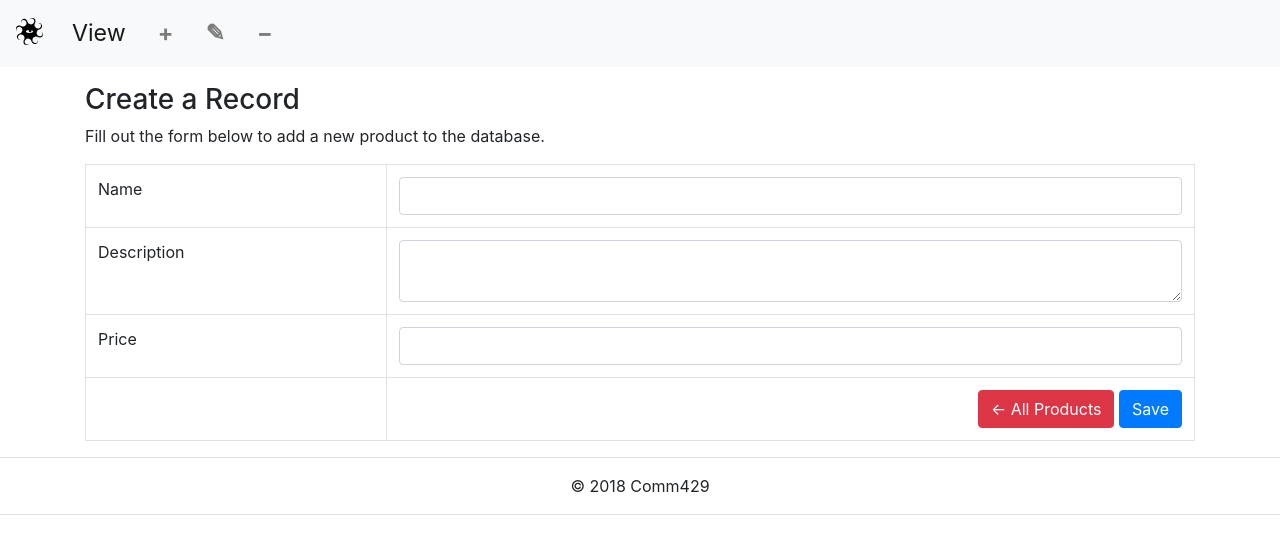
After one commit to ericyork/eg-php, a PHP site: page /create.php in a window 1280 px wide. The commit adds this page. Shown: the top 554 px of the page. Run offline with PHP 8.4, Linux system fonts and the light colour scheme.

Commit message:
Adds CRUD files and adjusts some styles

```diff
--- /dev/null
+++ b/create.php
@@ -0,0 +1,64 @@
+<?php $page_title = "Demo Create" ?>
+<?php include 'inc/head.php';?>
+<?php include 'inc/main-nav.php';?>
+<?php
+if($_POST){
+    // include database connection
+    include 'config/database.php';
+    try{
+        // insert query
+        $query = "INSERT INTO products SET name=:name, description=:description, price=:price, created=:created";
+        // prepare query for execution
+        $stmt = $con->prepare($query);
+        // posted values
+        $name=htmlspecialchars(strip_tags($_POST['name']));
+        $description=htmlspecialchars(strip_tags($_POST['description']));
+        $price=htmlspecialchars(strip_tags($_POST['price']));
+        // bind the parameters
+        $stmt->bindParam(':name', $name);
+        $stmt->bindParam(':description', $description);
+        $stmt->bindParam(':price', $price);
+        // specify when this record was inserted to the database
+        $created=date('Y-m-d H:i:s');
+        $stmt->bindParam(':created', $created);
+        // Execute the query
+        if($stmt->execute()){
+            echo "<div class='alert alert-success'>Record was saved.</div>";
+        }else{
+            echo "<div class='alert alert-danger'>Unable to save record.</div>";
+        }
+    }
+    // show error
+    catch(PDOException $exception){
+        die('ERROR: ' . $exception->getMessage());
+    }
+}
+?>
+<main class="page container">
+  <h3>Create a Record</h3>
+  <p>Fill out the form below to add a new product to the database.</p>
+  <form action="<?php echo htmlspecialchars($_SERVER["PHP_SELF"]);?>" method="post">
+    <table class='table table-bordered'>
+      <tr>
+        <td>Name</td>
+        <td><input type='text' name='name' class='form-control' /></td>
+      </tr>
+      <tr>
+        <td>Description</td>
+        <td><textarea name='description' class='form-control'></textarea></td>
+      </tr>
+      <tr>
+        <td>Price</td>
+        <td><input type='text' name='price' class='form-control' /></td>
+      </tr>
+      <tr>
+        <td></td>
+      <td style="text-align:right;">
+        <a href='index.php' class='btn btn-danger'>&#8592; All Products</a>
+        <input type='submit' value='Save' class='btn btn-primary' />
+      </td>
+      </tr>
+    </table>
+</form>
+</main>
+<?php include 'inc/footer.php';?>
--- a/css/style.css
+++ b/css/style.css
@@ -1,4 +1,7 @@
 /*-- test style only --*/
-h1 {
-  color: var(--green);
+main {
+  margin-top: 1rem;
 }
+nav {
+  font-size: 145%;
+}
--- a/inc/footer.php
+++ b/inc/footer.php
@@ -1,9 +1,20 @@
-<footer class="fixed-bottom container-fluid border-top border-bottom">
+<footer class="container-fluid border-top border-bottom">
     <p style="text-align: center; margin-top: 1em;">&copy; 2018 Comm429</p>
 </footer>
 <!-- Bootstrap JS Dependencies (first jQuery, then Popper.js, then Bootstrap) -->
 <script src="https://code.jquery.com/jquery-3.3.1.slim.min.js" integrity="sha384-q8i/X+965DzO0rT7abK41JStQIAqVgRVzpbzo5smXKp4YfRvH+8abtTE1Pi6jizo" crossorigin="anonymous"></script>
 <script src="https://cdnjs.cloudflare.com/ajax/libs/popper.js/1.14.3/umd/popper.min.js" integrity="sha384-ZMP7rVo3mIykV+2+9J3UJ46jBk0WLaUAdn689aCwoqbBJiSnjAK/l8WvCWPIPm49" crossorigin="anonymous"></script>
 <script src="https://stackpath.bootstrapcdn.com/bootstrap/4.1.3/js/bootstrap.min.js" integrity="sha384-ChfqqxuZUCnJSK3+MXmPNIyE6ZbWh2IMqE241rYiqJxyMiZ6OW/JmZQ5stwEULTy" crossorigin="anonymous"></script>
+<script type='text/javascript'>
+  // confirm record deletion
+  function delete_user( id ){
+      var answer = confirm('Are you sure? This cannot be undone.');
+      if (answer){
+          // if user clicked ok,
+          // pass the id to delete.php and execute the delete query
+          window.location = 'delete.php?id=' + id;
+      }
+  }
+</script>
 </body>
 </html>
--- a/inc/main-nav.php
+++ b/inc/main-nav.php
@@ -1,5 +1,5 @@
 <nav class="navbar navbar-expand-lg navbar-light bg-light">
-  <a class="navbar-brand" href="#">
+  <a class="navbar-brand" href="index.php">
     <img class="logo" src="img/logo.svg" alt="logo" />
   </a>
   <button class="navbar-toggler" type="button" data-toggle="collapse" data-target="#navbarSupportedContent" aria-controls="navbarSupportedContent" aria-expanded="false" aria-label="Toggle navigation">
@@ -8,24 +8,16 @@
   <div class="collapse navbar-collapse" id="navbarSupportedContent">
     <ul class="navbar-nav mr-auto">
       <li class="nav-item active">
-        <a class="nav-link" href="#">Home <span class="sr-only">(current)</span></a>
+        <a class="nav-link mr-3" href="index.php">View<span class="sr-only">(current)</span></a>
       </li>
-      <li class="nav-item">
-        <a class="nav-link" href="#">Link</a>
+      <li class="nav-item font-weight-bold">
+        <a class="nav-link mr-3" href="create.php">&#43;</a>
       </li>
-      <li class="nav-item dropdown">
-        <a class="nav-link dropdown-toggle" href="#" id="navbarDropdown" role="button" data-toggle="dropdown" aria-haspopup="true" aria-expanded="false">
-          Dropdown
-        </a>
-        <div class="dropdown-menu" aria-labelledby="navbarDropdown">
-          <a class="dropdown-item" href="#">Action</a>
-          <a class="dropdown-item" href="#">Another action</a>
-          <div class="dropdown-divider"></div>
-          <a class="dropdown-item" href="#">Something else here</a>
-        </div>
+      <li class="nav-item font-weight-bold">
+        <a class="nav-link mr-3" href="update.php">&#9998;</a>
       </li>
-      <li class="nav-item">
-        <a class="nav-link disabled" href="#">Disabled</a>
+      <li class="nav-item font-weight-bold">
+        <a class="nav-link" href="delete.php">&#8722;</a>
       </li>
     </ul>
   </div>
```
Also changed, not shown: delete.php (added, +29 -0 lines), index.php (+59 -1 lines), read_one.php (added, +53 -0 lines), update.php (added, +91 -0 lines).
